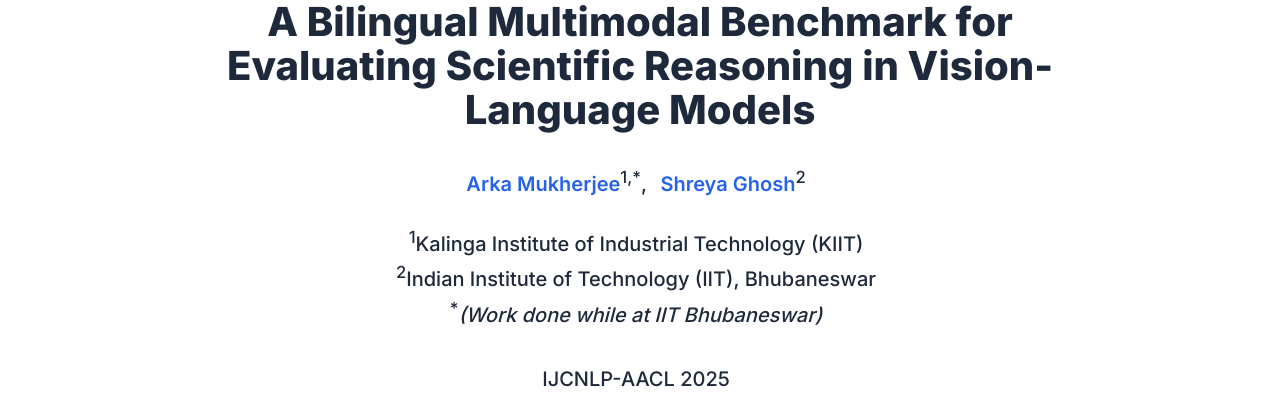
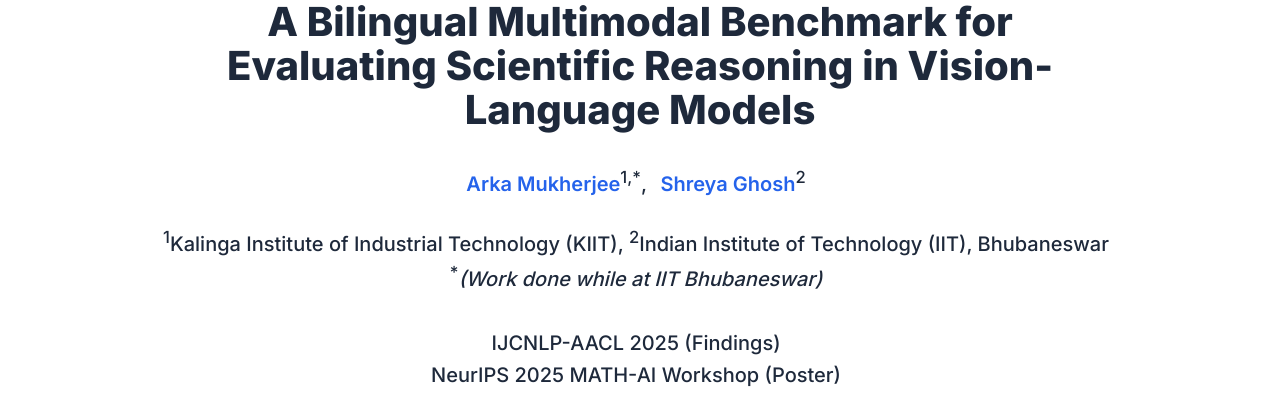
Before and after one commit to mmjee-eval/mmjee-eval.github.io, a plain HTML site: page index.html in a window 1280 px wide. Shown: the part 168-568 px from the top of the page. Drawn offline with nearby package versions, Linux system fonts and the light colour scheme; some icons are missing.

Commit message:
Fix spacing

```diff
--- a/index.html
+++ b/index.html
@@ -250,7 +250,7 @@
 
                   <div class="is-size-5 publication-authors">
                     <!-- TODO: Replace with your institution and conference/journal info -->
-                    <span class="author-block"><sup>1</sup>Kalinga Institute of Industrial Technology (KIIT)<br><sup>2</sup>Indian Institute of Technology (IIT), Bhubaneswar<br><sup>*</sup><i>(Work done while at IIT Bhubaneswar)</i><br><br>IJCNLP-AACL 2025<br>NeurIPS 2025 MATH-AI Workshop (Poster)</span>
+                    <span class="author-block"><sup>1</sup>Kalinga Institute of Industrial Technology (KIIT), <sup>2</sup>Indian Institute of Technology (IIT), Bhubaneswar<br><sup>*</sup><i>(Work done while at IIT Bhubaneswar)</i><br><br>IJCNLP-AACL 2025 (Findings)<br>NeurIPS 2025 MATH-AI Workshop (Poster)</span>
                   </div>
 
                   <!-- Hugging Face Dataset with HF emoji -->
```
